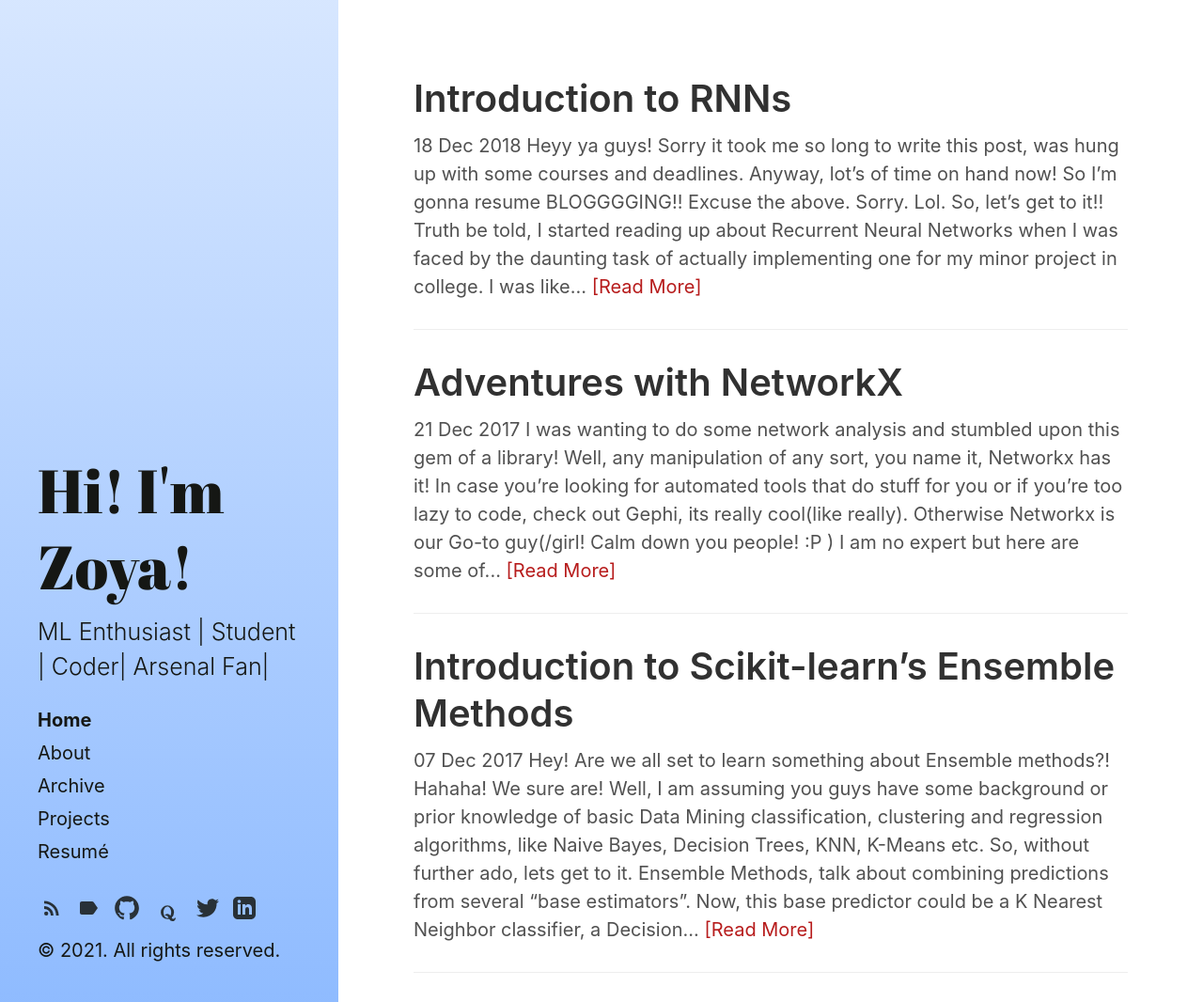
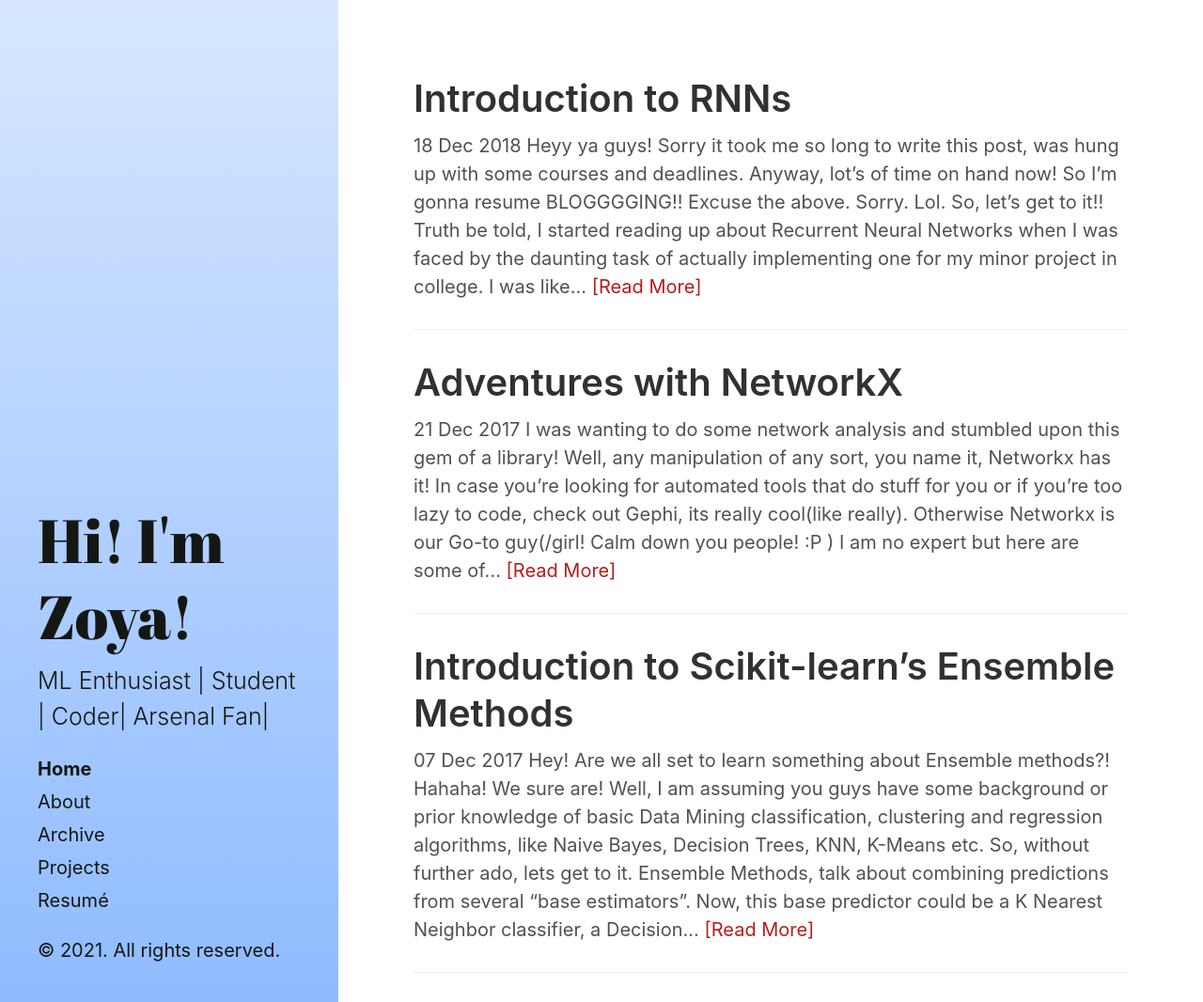
Before and after one commit to zeddmaxx/zeddmaxx.github.io, a Jekyll site: the page built from index.html, in a window 1280 px wide. Shown: the whole page at 94% size. Built offline with Jekyll 4.4.1, drawn with Linux system fonts in a browser that asks for light colours; the list of posts is cut into pages by our own code.

Commit message:
Updating sidebar

```diff
--- a/_includes/sidebar-icon-links.html
+++ b/_includes/sidebar-icon-links.html
@@ -1,5 +1,5 @@
 <nav id="sidebar-icon-links">
-  {% if site.hydeout.repo %}
+<!--   {% if site.hydeout.repo %}
     <a id="github-link"
        class="icon" title="Github Project" aria-label="Github Project"
        href="{{ site.hydeout.repo }}">
@@ -11,34 +11,7 @@
       {% include svg/download.svg %}
     </a>
   {% endif %}
-
-  <a id="subscribe-link"
-     class="icon" title="Subscribe" aria-label="Subscribe"
-     href="{{ site.baseurl }}/{{ site.feed.path | default: 'feed.xml' }}">
-    {% include svg/feed.svg %}
-  </a>
-
-  {% comment %}
-    Check if we have tag or search pages page active before linking to it.
-  {% endcomment %}
-  {% assign tags_page = false %}
-  {% assign search_page = false %}
-  {% for node in site.pages %}
-    {% if node.layout == "tags" %}
-      {% assign tags_page = node %}
-    {% elsif node.layout == "search" %}
-      {% assign search_page = node %}
-    {% endif %}
-  {% endfor %}
-
-  {% if tags_page %}
-    <a id="tags-link"
-       class="icon{% if page.url == '/tags' %} active{% endif %}"
-       title="Tags" aria-label="Tags"
-       href="{{ site.baseurl }}{{ tags_page.url }}">
-      {% include svg/tags.svg %}
-    </a>
-  {% endif %}
+ -->
 
 
   {% include custom-icon-links.html %}
```
